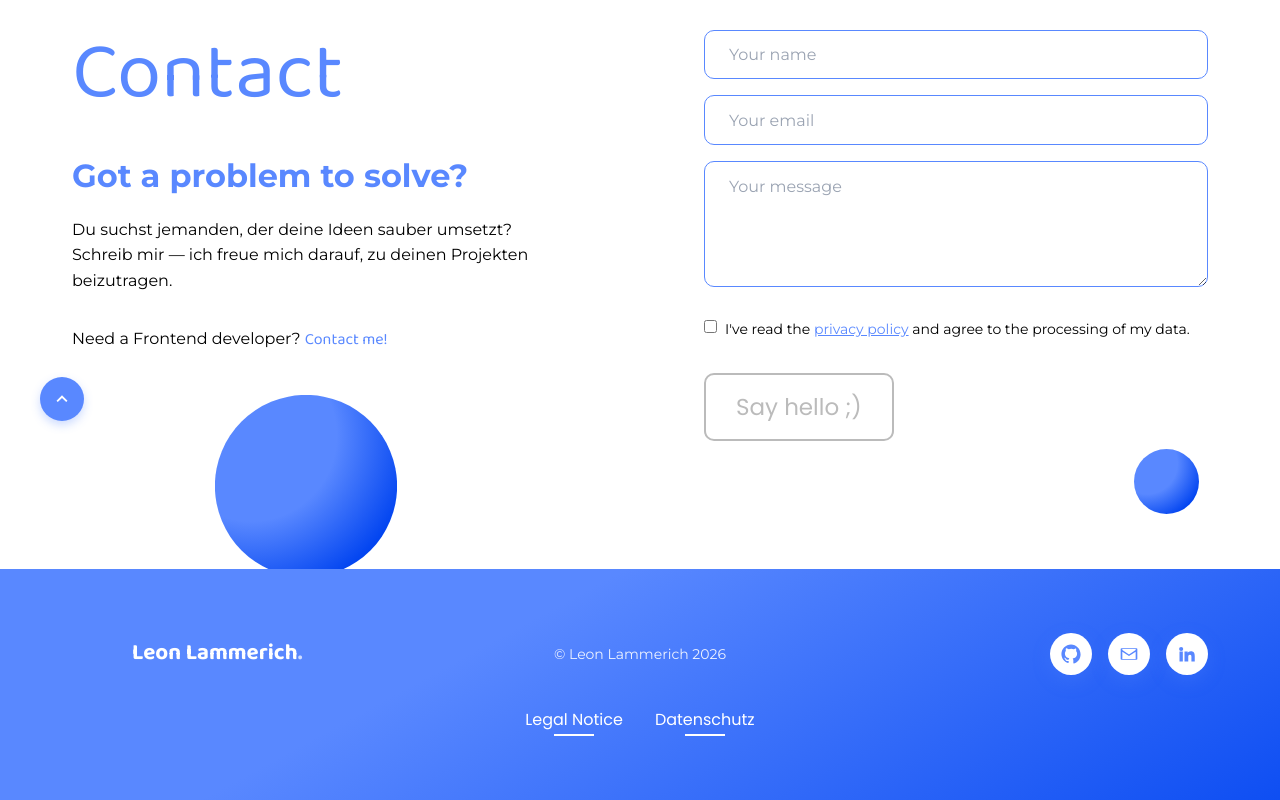
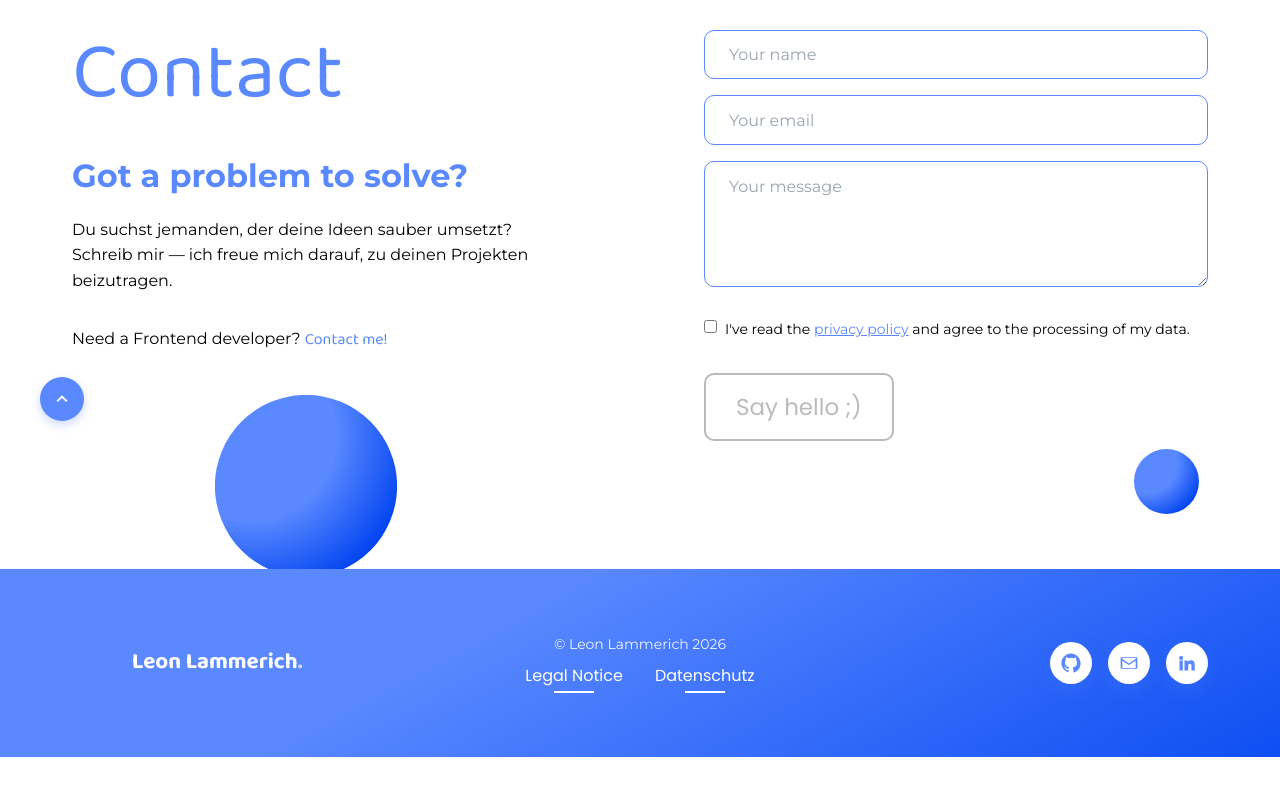
Before and after one commit to thedawnpirate1-spec/Portfolio-Version2-Developer-Akademie, an Angular app: page / in a window 1280 px wide. Shown: the part 5155-5955 px from the top of the page. After the commit the page ends 5912 px from the top, so only its background shows below. Built offline with nearby package versions, Linux system fonts and the light colour scheme.

Commit message:
fixed footer

```diff
--- a/src/app/layout/footer/footer.html
+++ b/src/app/layout/footer/footer.html
@@ -1,13 +1,11 @@
 <footer class="footer">
   <div class="footer__inner container">
-    <div class="footer__row">
-      <a class="footer__logo" href="#home">{{ name }}<span>.</span></a>
+    <a class="footer__logo" href="#home">{{ name }}<span>.</span></a>
 
-      <p class="footer__copy">© {{ name }} {{ year }}</p>
+    <p class="footer__copy">© {{ name }} {{ year }}</p>
 
-      <!-- gleiche Komponente wie im Hero, hier waagerecht -->
-      <app-social-links orientation="horizontal" />
-    </div>
+    <!-- gleiche Komponente wie im Hero, hier waagerecht -->
+    <app-social-links orientation="horizontal" />
 
     <!-- Pflicht-Seiten in DE (echte Routen) -->
     <nav class="footer__legalnav" aria-label="Rechtliches">
--- a/src/app/layout/footer/footer.scss
+++ b/src/app/layout/footer/footer.scss
@@ -13,33 +13,17 @@
     gap: $space-md;
     text-align: center;
     position: relative;                   // For absolute positioning of top button on the left
-  }
-
-  // obere Zeile: Logo | Copyright | Social-Icons
-  &__row {
-    display: flex;
-    flex-direction: column;
-    align-items: center;
-    gap: $space-md;
-    width: 100%;
 
     @include up($bp-tablet) {
       display: grid;
       grid-template-columns: 1fr auto 1fr;
+      grid-template-rows: auto auto;
+      grid-template-areas:
+        "logo copy social"
+        "logo legal social";
       align-items: center;
-      gap: $space-md;
-
-      .footer__logo {
-        justify-self: start;
-        margin-left: 60px;                // Leave space for the left-aligned scroll arrow!
-      }
-      .footer__copy {
-        justify-self: center;
-      }
-      app-social-links {
-        justify-self: end;
-        display: block;
-      }
+      row-gap: $space-xs;
+      column-gap: $space-md;
     }
   }
 
@@ -49,11 +33,22 @@
     font-size: 1.4rem;
 
     span { opacity: 0.7; }
+
+    @include up($bp-tablet) {
+      grid-area: logo;
+      justify-self: start;
+      margin-left: 60px;                // Leave space for the left-aligned scroll arrow!
+    }
   }
 
   &__copy {
     font-size: $fs-small;
     opacity: 0.9;
+
+    @include up($bp-tablet) {
+      grid-area: copy;
+      justify-self: center;
+    }
   }
 
   &__legalnav {
@@ -61,6 +56,19 @@
     gap: $space-md;
     flex-wrap: wrap;
     justify-content: center;
+
+    @include up($bp-tablet) {
+      grid-area: legal;
+      justify-self: center;
+    }
+  }
+
+  app-social-links {
+    @include up($bp-tablet) {
+      grid-area: social;
+      justify-self: end;
+      display: block;
+    }
   }
 
   // Legal-Notice-Link mit kurzem Unterstrich (wie Figma)
```
